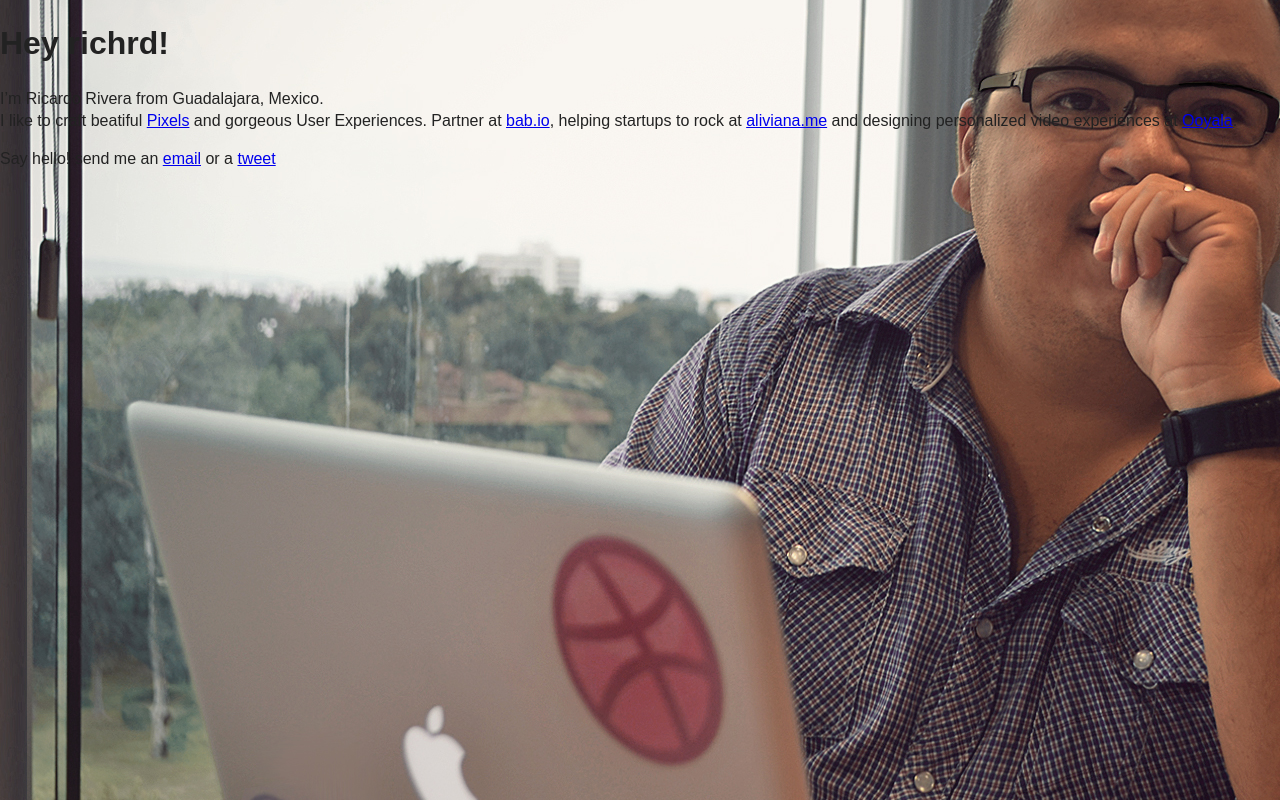
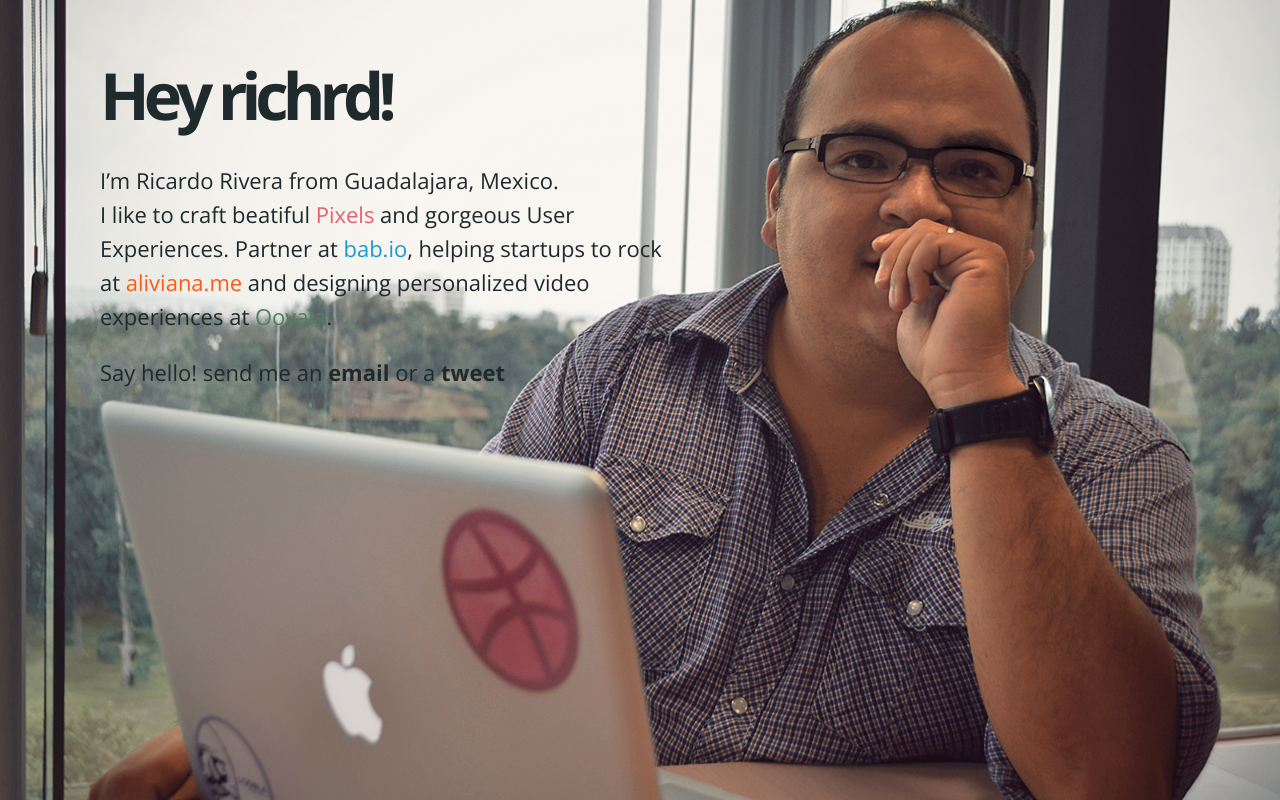
Before and after one commit to rriveraa/rriveraa.github.com, a plain HTML site: page index.html in a window 1280 px wide. Drawn offline with nearby package versions, Linux system fonts and the light colour scheme.

Commit message:
Update style

```diff
--- a/css/style.css
+++ b/css/style.css
@@ -106,4 +106,52 @@ td { vertical-align: top; }
 
 body {
 	background: url('../img/richrd.jpg') no-repeat left center fixed;
+	background-size: cover;
+	-webkit-background-size: cover;
+	-moz-background-size: cover;
+	-o-background-size: cover;
+	font-family: 'Open Sans', sans-serif;
+	color: #1f2a2d;
 }
+
+div {
+	width: 570px;
+	margin: 50px 100px;
+	padding:0;
+}
+
+h1 {
+	font-size: 65px;
+	letter-spacing: -6px;
+	margin: 0 0 20px;
+}
+
+p {
+	font-size: 22px;
+	line-height: 34px;
+}
+
+a, a:hover, a:visited, a:active {
+	color: #1f2a2d;
+	text-decoration: none;
+}
+
+.dribbble {
+	color: #e95e73;
+}
+
+.babio {
+	color: #1b9ace;
+}
+
+.alivianame {
+	color: #f95c16;
+}
+
+.ooyala {
+	color: #4d815d;
+}
+
+.email, .tweet {
+	font-weight: bold;
+}
--- a/index.html
+++ b/index.html
@@ -10,16 +10,17 @@
   <meta name="description" content="">
 
   <meta name="viewport" content="width=device-width">
+  <link href='http://fonts.googleapis.com/css?family=Open+Sans:400,700' rel='stylesheet' type='text/css'>
   <link rel="stylesheet" href="css/style.css">
 
   <script src="js/libs/modernizr-2.5.3.min.js"></script>
 </head>
 <body>
   <!--[if lt IE 7]><p class=chromeframe>Your browser is <em>ancient!</em> <a href="http://browsehappy.com/">Upgrade to a different browser</a> or <a href="http://www.google.com/chromeframe/?redirect=true">install Google Chrome Frame</a> to experience this site.</p><![endif]-->
-  <div role="main">
+  <div id="main">
 	<h1>Hey richrd!</h1>
 	<p>I’m Ricardo Rivera from Guadalajara, Mexico.<br />
-	   I like to craft beatiful <a class="dribbble" href="http://dribbble.com/rriveraa">Pixels</a> and gorgeous User Experiences. Partner at <a class="bab.io" href="http://bab.io">bab.io</a>, helping startups to rock at <a class="alivianame" href="http://aliviana.me">aliviana.me</a> and designing personalized
+	   I like to craft beatiful <a class="dribbble" href="http://dribbble.com/rriveraa">Pixels</a> and gorgeous User Experiences. Partner at <a class="babio" href="http://bab.io">bab.io</a>, helping startups to rock at <a class="alivianame" href="http://aliviana.me">aliviana.me</a> and designing personalized
 	   video experiences at <a class="ooyala" href="http://ooyala.com">Ooyala</a>.</p>
 	<p>Say hello! send me an <a class="email" href="mailto:hello@richrd.com">email</a> or a <a class="tweet" href="https://twitter.com/rriveraa">tweet</a></p>
   </div>
@@ -31,7 +32,7 @@
   <script src="js/script.js"></script>
 
   <script>
-    var _gaq=[['_setAccount','UA-XXXXX-X'],['_trackPageview']];
+    var _gaq=[['_setAccount','UA-6220071-7'],['_trackPageview']];
     (function(d,t){var g=d.createElement(t),s=d.getElementsByTagName(t)[0];
     g.src=('https:'==location.protocol?'//ssl':'//www')+'.google-analytics.com/ga.js';
     s.parentNode.insertBefore(g,s)}(document,'script'));
```
